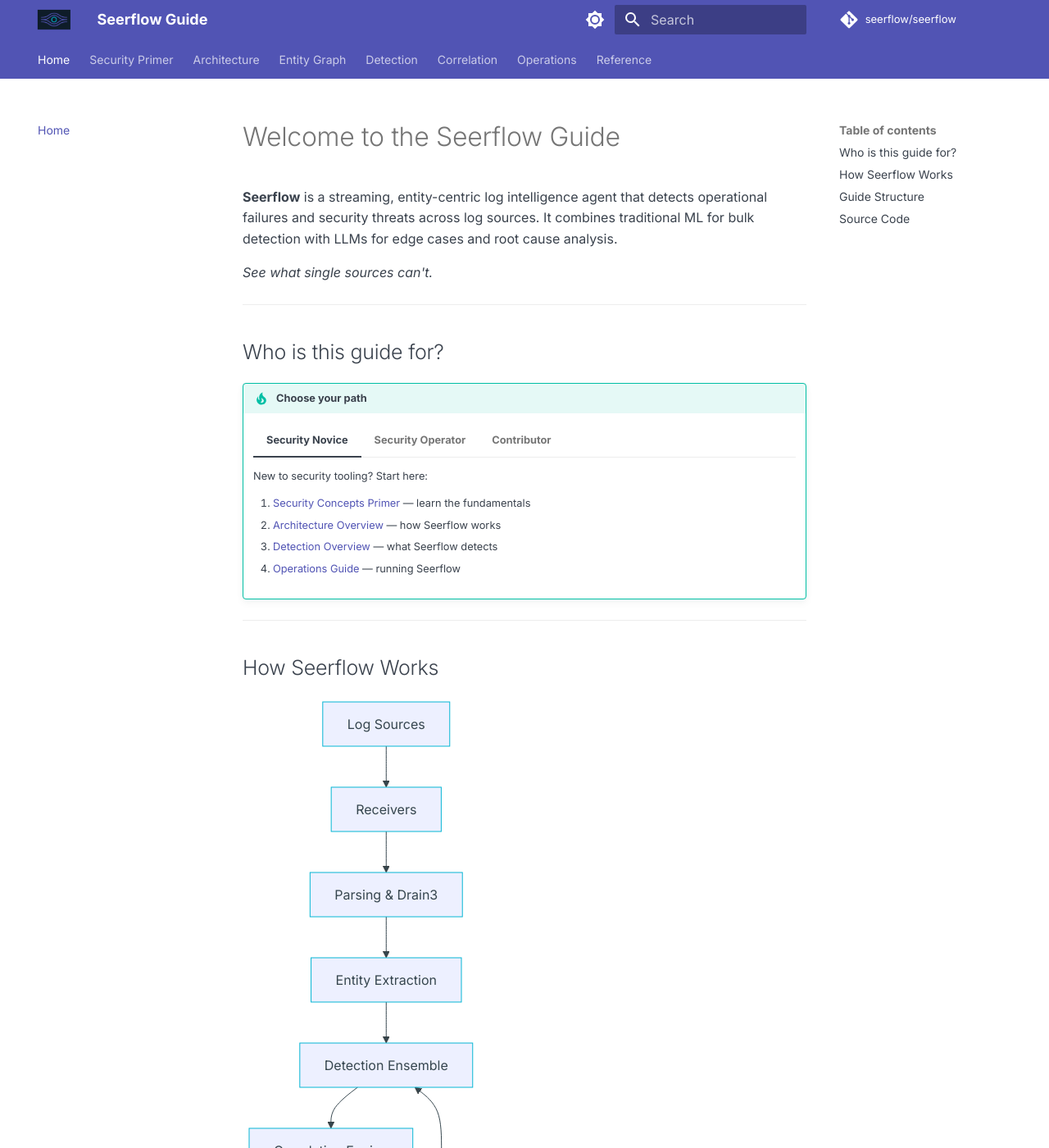
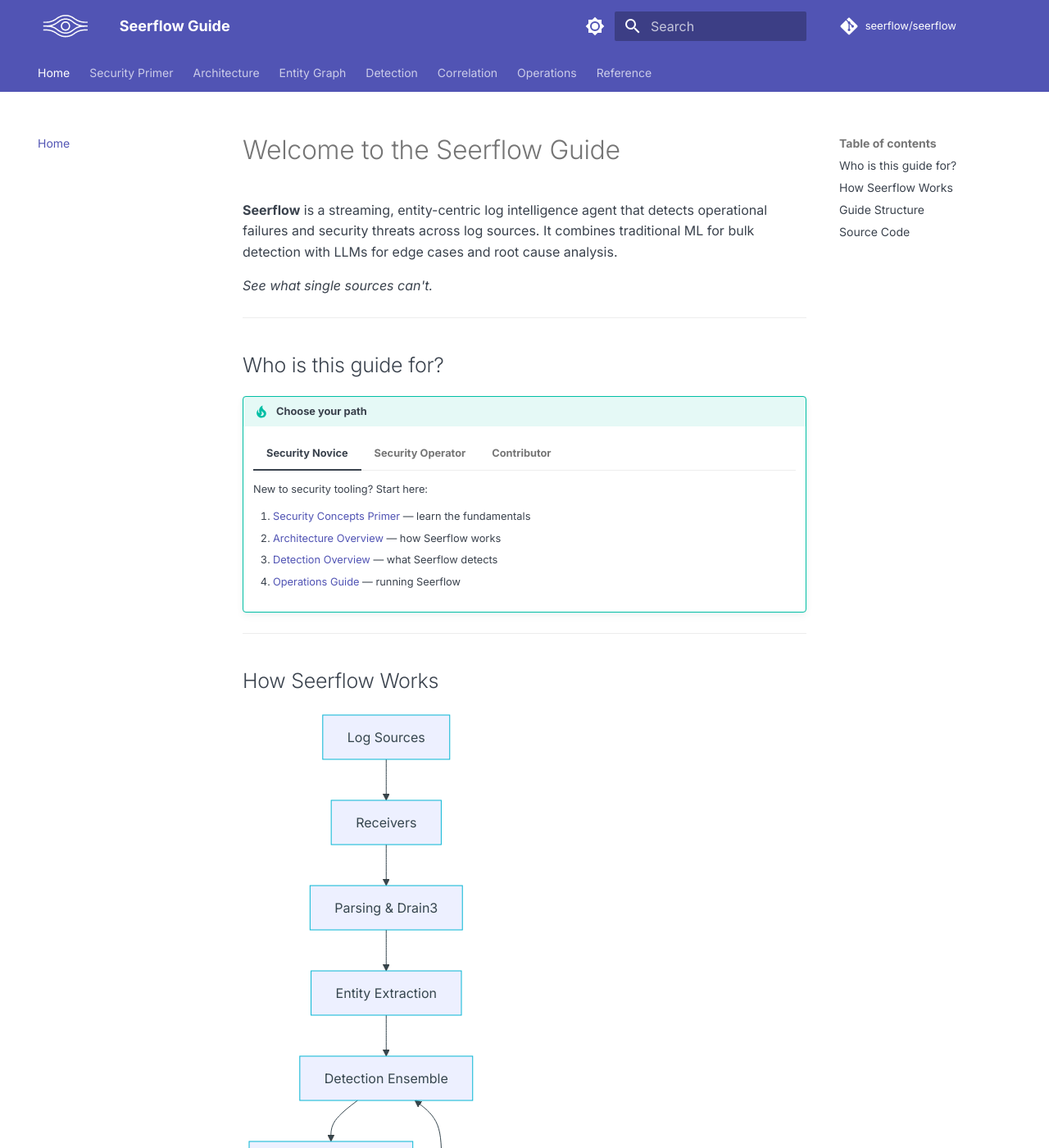
Before and after one commit to seerflow/seerflow-guide, an MkDocs documentation site: the page built from docs/index.md, in a window 1280 px wide and 1400 px high. Shown: the whole window at 82% size. Built offline with MkDocs 1.6.1 and Material for MkDocs 9.7.7, drawn with Linux system fonts in a browser that asks for light colours; plug-ins that fetch from the network failed and are left out; comment, search, counter and statistics services are not loaded.

Commit message:
fix: use SVG logo with larger header size for better visibility
- Switch from PNG to mono white SVG (scales perfectly at any size)
- Increase header logo to 2rem height via CSS

```diff
--- a/docs/assets/stylesheets/extra.css
+++ b/docs/assets/stylesheets/extra.css
@@ -19,4 +19,9 @@
   --md-default-fg-color: #E8ECEF;
 }
 
-/* Logo is logo-dark.png (white) — works on indigo header in both modes */
+/* Header logo — larger than default for better visibility */
+.md-header__button.md-logo img,
+.md-header__button.md-logo svg {
+  height: 2rem;
+  width: auto;
+}
--- a/mkdocs.yml
+++ b/mkdocs.yml
@@ -6,7 +6,7 @@ repo_name: seerflow/seerflow
 
 theme:
   name: material
-  logo: assets/logo-dark.png
+  logo: assets/logo.svg
   favicon: assets/favicon.png
   font:
     text: Inter
```
Also changed, not shown: docs/assets/logo.svg (added).
